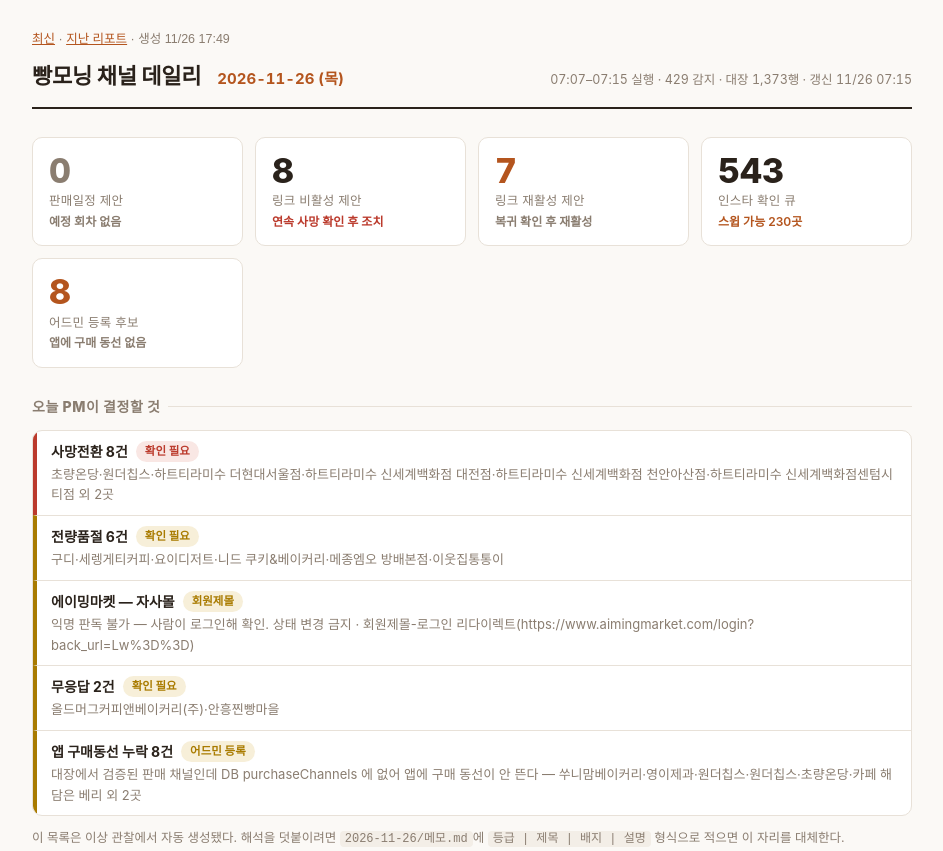
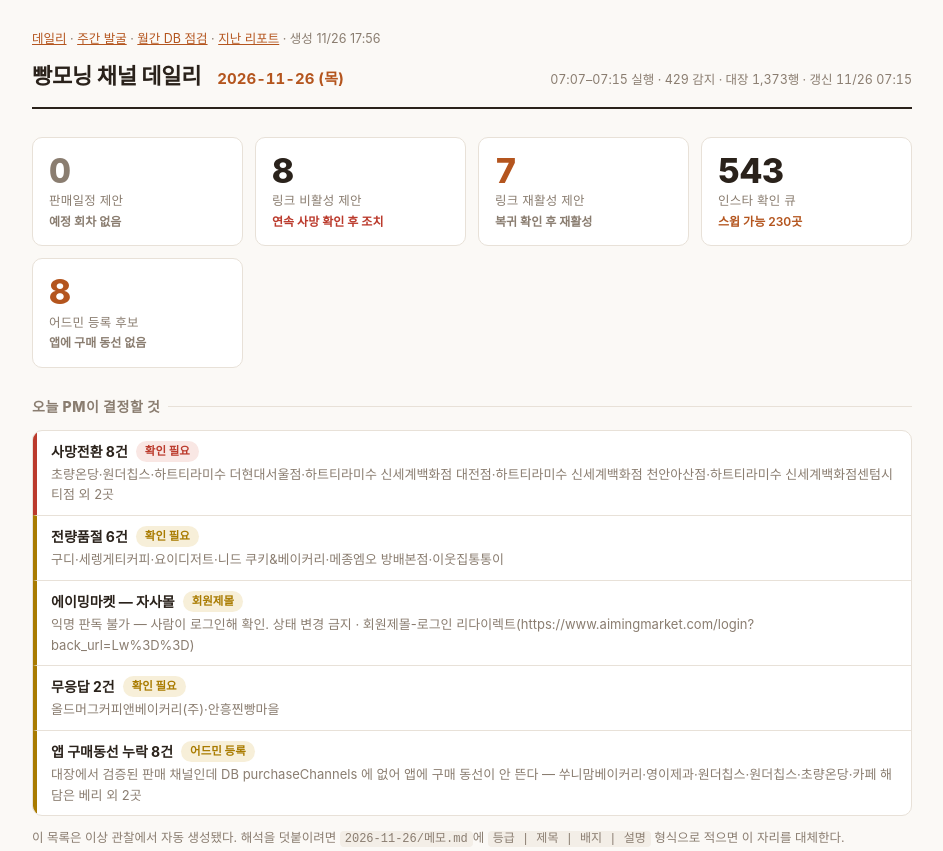
Before and after one commit to youngyoung000/bb-daily-3e2cf5a0, a plain HTML site: page d/2026-11-26.html in a window 1280 px wide. Shown: the top 851 px of the page, without its empty margins (168-1111 px from the left). Drawn offline with Linux system fonts and the light colour scheme.

Commit message:
daily 2026-11-26

```diff
--- a/d/2026-11-26.html
+++ b/d/2026-11-26.html
@@ -73,7 +73,7 @@ ul.note{padding-left:18px;display:flex;flex-direction:column;gap:3px}
 code{font-size:12px;background:var(--soft);padding:1px 5px;border-radius:4px}
 footer{font-size:12px;color:var(--muted);border-top:1px solid var(--line);padding-top:14px;line-height:1.7}
 </style>
-<p style="max-width:880px;margin:0 auto 12px;font:12.5px sans-serif;color:#8A7D70"><a href="https://youngyoung000.github.io/bb-daily-3e2cf5a0/">최신</a> · <a href="https://youngyoung000.github.io/bb-daily-3e2cf5a0/archive.html">지난 리포트</a> · 생성 11/26 17:49</p><main>
+<p class="bbnav" style="max-width:880px;margin:0 auto 12px;font:12.5px -apple-system,sans-serif;color:#8A7D70"><a href="https://youngyoung000.github.io/bb-daily-3e2cf5a0/">데일리</a> · <a href="https://youngyoung000.github.io/bb-daily-3e2cf5a0/w/">주간 발굴</a> · <a href="https://youngyoung000.github.io/bb-daily-3e2cf5a0/m/">월간 DB 점검</a> · <a href="https://youngyoung000.github.io/bb-daily-3e2cf5a0/archive.html">지난 리포트</a> · 생성 11/26 17:56</p><main>
 <header class="top"><h1>빵모닝 채널 데일리</h1><span class="date">2026-11-26 (목)</span><span class="runmeta">07:07–07:15 실행 · 429 감지 · 대장 1,373행 · 갱신 11/26 07:15</span></header>
 <section><div class="kpis"><div class="kpi zero"><span class="n">0</span><span class="l">판매일정 제안</span><span class="s" style="color:var(--muted)">예정 회차 없음</span></div><div class="kpi"><span class="n">8</span><span class="l">링크 비활성 제안</span><span class="s" style="color:var(--crit)">연속 사망 확인 후 조치</span></div><div class="kpi act"><span class="n">7</span><span class="l">링크 재활성 제안</span><span class="s" style="color:var(--muted)">복귀 확인 후 재활성</span></div><div class="kpi"><span class="n">543</span><span class="l">인스타 확인 큐</span><span class="s" style="color:var(--accent)">스윕 가능 230곳</span></div><div class="kpi act"><span class="n">8</span><span class="l">어드민 등록 후보</span><span class="s" style="color:var(--muted)">앱에 구매 동선 없음</span></div></div></section>
 <section><h2>오늘 PM이 결정할 것</h2><div class="card todo"><div class="stripe crit"><span class="t">사망전환 8건 <span class="chip crit">확인 필요</span></span><span class="d">초량온당·원더칩스·하트티라미수 더현대서울점·하트티라미수 신세계백화점 대전점·하트티라미수 신세계백화점 천안아산점·하트티라미수 신세계백화점센텀시티점 외 2곳</span></div><div class="stripe warn"><span class="t">전량품절 6건 <span class="chip warn">확인 필요</span></span><span class="d">구디·세렝게티커피·요이디저트·니드 쿠키&amp;베이커리·메종엠오 방배본점·이웃집통통이</span></div><div class="stripe warn"><span class="t">에이밍마켓 — 자사몰 <span class="chip warn">회원제몰</span></span><span class="d">익명 판독 불가 — 사람이 로그인해 확인. 상태 변경 금지 · 회원제몰-로그인 리다이렉트(https://www.aimingmarket.com/login?back_url=Lw%3D%3D)</span></div><div class="stripe warn"><span class="t">무응답 2건 <span class="chip warn">확인 필요</span></span><span class="d">올드머그커피앤베이커리(주)·안흥찐빵마을</span></div><div class="stripe warn"><span class="t">앱 구매동선 누락 8건 <span class="chip warn">어드민 등록</span></span><span class="d">대장에서 검증된 판매 채널인데 DB purchaseChannels 에 없어 앱에 구매 동선이 안 뜬다 — 쑤니맘베이커리·영이제과·원더칩스·원더칩스·초량온당·카페 해담은 베리  외 2곳</span></div></div><p class="note">이 목록은 이상 관찰에서 자동 생성됐다. 해석을 덧붙이려면 <code>2026-11-26/메모.md</code>에 <code>등급 | 제목 | 배지 | 설명</code> 형식으로 적으면 이 자리를 대체한다.</p></section>
```
Also changed, not shown: archive.html (+1 -1 lines), index.html (+1 -1 lines).
